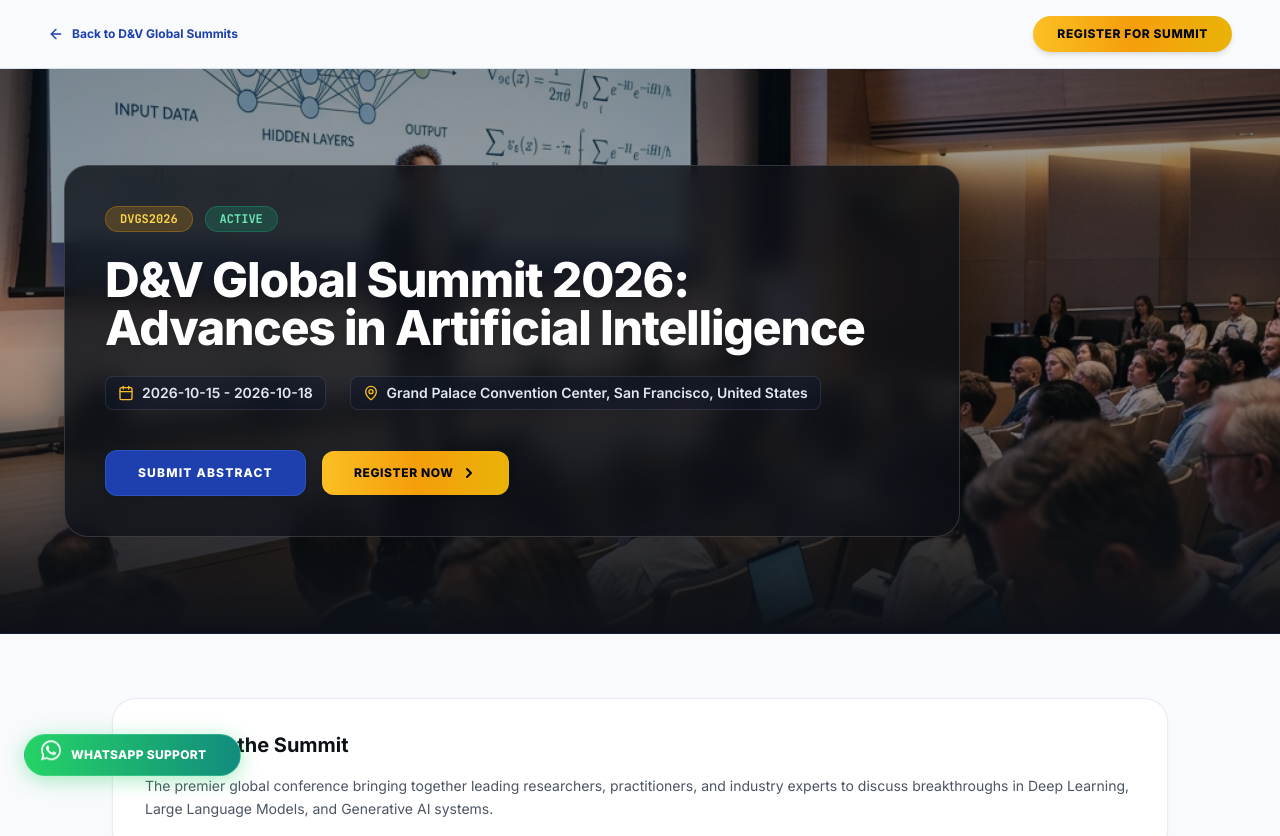
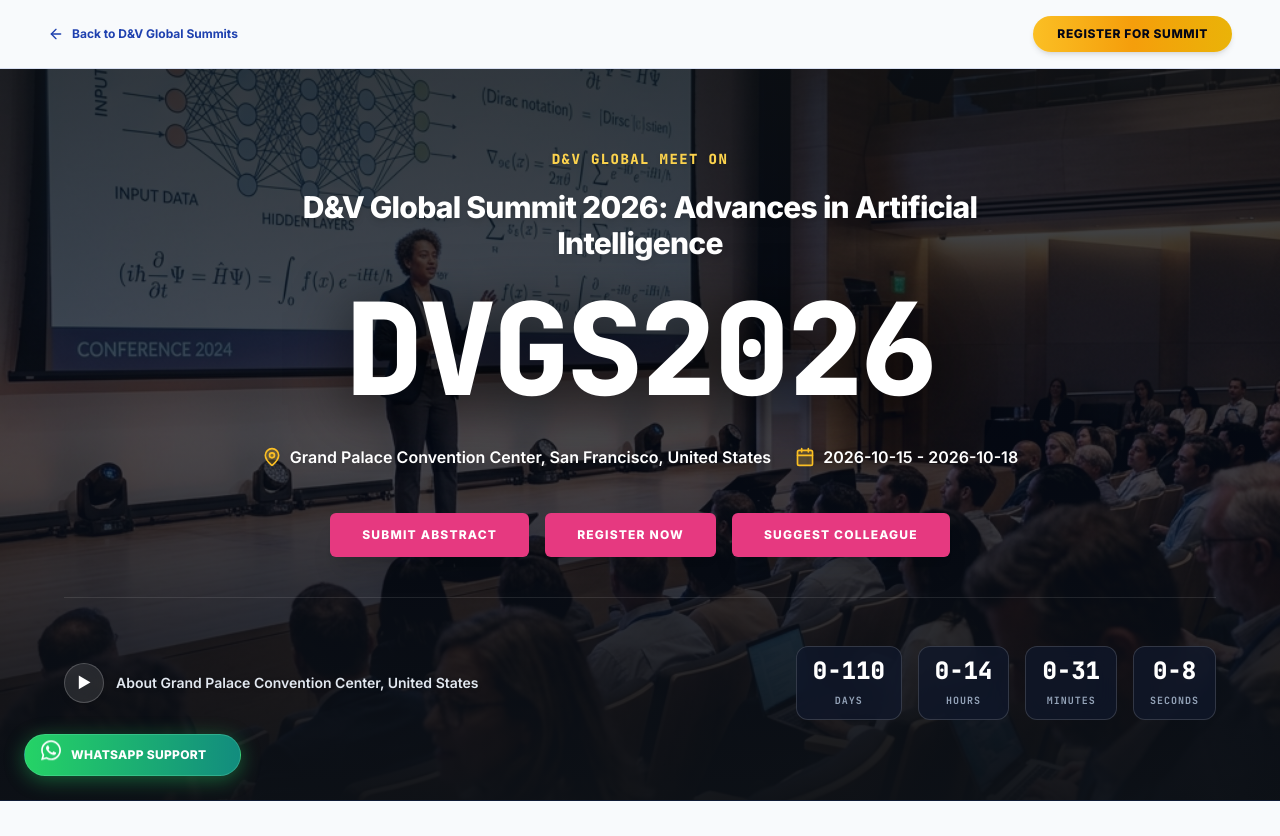
Before and after one commit to balliparavenkat-crypto/admin, a Next.js app: page /summits/1 in a window 1280 px wide. Shown: the top 836 px of the page. Built offline with nearby package versions, Linux system fonts and the light colour scheme; no server answers.

Commit message:
Redesign summit hero section to match exact reference image with full-bleed background, acronym typography, action buttons, and countdown timer

```diff
--- a/app/summits/[id]/page.tsx
+++ b/app/summits/[id]/page.tsx
@@ -113,61 +113,95 @@ export default function PublicSummitDetailPage() {
         </Link>
       </nav>
 
-      {/* Hero Banner */}
-      <div className="relative text-white py-16 md:py-24 px-6 md:px-12 border-b border-[#1E40AF]/20 overflow-hidden bg-[#0D1117]">
-        {/* Visible Background Banner Image */}
+      {/* Full-Bleed Hero Banner */}
+      <div className="relative text-white min-h-[560px] py-20 px-6 md:px-12 border-b border-[#1E40AF]/20 overflow-hidden bg-[#0D1117] flex flex-col justify-center items-center text-center">
+        {/* Visible Full-Bleed Background Image */}
         <img
           src={summit.bannerUrl || (String(summit.id) === "2" ? "/images/clean_energy_summit.png" : String(summit.id) === "3" ? "/images/biomedicine_congress.png" : "/images/ai_quantum_summit.png")}
           alt={summit.title}
-          className="absolute inset-0 w-full h-full object-cover opacity-90 transition-all duration-700"
+          className="absolute inset-0 w-full h-full object-cover opacity-80 filter brightness-[0.85] contrast-[1.05] transition-all duration-700"
         />
 
-        {/* Subtle Bottom Gradient Overlay for High Image Visibility */}
-        <div className="absolute inset-0 bg-gradient-to-t from-[#0D1117] via-[#0D1117]/25 to-[#0D1117]/40 pointer-events-none" />
+        {/* Translucent Dark Gradient Overlay for Crisp Text Contrast */}
+        <div className="absolute inset-0 bg-gradient-to-b from-[#0D1117]/75 via-[#050B1A]/60 to-[#0D1117]/95 pointer-events-none" />
 
-        {/* Text Container with Frosted Glass Backdrop Panel */}
-        <div className="max-w-6xl mx-auto relative z-10">
-          <div className="max-w-4xl p-8 md:p-10 rounded-3xl bg-[#0D1117]/80 backdrop-blur-md border border-white/15 shadow-2xl space-y-6">
-            <div className="flex flex-wrap items-center gap-3">
-              <span className="px-3.5 py-1 bg-amber-500/20 text-amber-300 font-mono font-bold text-xs rounded-full border border-amber-500/30">
+        {/* Center Hero Content (Overlaying Background Directly) */}
+        <div className="max-w-5xl mx-auto relative z-10 space-y-5 flex flex-col items-center">
+          <span className="text-xs md:text-sm font-extrabold uppercase tracking-widest text-amber-300 font-mono drop-shadow">
+            D&V Global Meet on
+          </span>
+
+          <h2 className="text-xl md:text-3xl font-extrabold text-white tracking-tight max-w-3xl drop-shadow-md">
+            {summit.title}
+          </h2>
+
+          <h1 className="text-6xl md:text-8xl lg:text-9xl font-black uppercase tracking-tight text-white drop-shadow-[0_10px_30px_rgba(0,0,0,0.9)] font-mono py-1">
             {summit.acronym || "DVGS2026"}
+          </h1>
+
+          {/* Location & Date Bar */}
+          <div className="flex flex-wrap items-center justify-center gap-6 text-sm md:text-base font-semibold text-white drop-shadow-md pt-2">
+            <span className="flex items-center gap-2">
+              <MapPin className="w-5 h-5 text-amber-400 fill-amber-400/20" />
+              {summit.venueName ? `${summit.venueName}, ` : ""}{summit.city}, {summit.country}
             </span>
-              <span className="px-3.5 py-1 bg-emerald-500/20 text-emerald-300 font-mono font-bold text-xs rounded-full border border-emerald-500/30 uppercase">
-                {summit.status || "Registration Open"}
+            <span className="flex items-center gap-2">
+              <Calendar className="w-5 h-5 text-amber-400 fill-amber-400/20" />
+              {summit.startDate?.substring(0, 10)} - {summit.endDate?.substring(0, 10)}
             </span>
           </div>
 
-            <h1 className="text-3xl md:text-5xl font-extrabold tracking-tight leading-tight text-white drop-shadow-md">
-              {summit.title}
-            </h1>
-
-            <div className="flex flex-wrap gap-6 text-sm text-slate-200 font-semibold">
-              <span className="flex items-center gap-2 bg-slate-900/50 px-3 py-1.5 rounded-lg border border-white/10">
-                <Calendar className="w-4 h-4 text-amber-400" />
-                {summit.startDate?.substring(0, 10)} - {summit.endDate?.substring(0, 10)}
-              </span>
-              <span className="flex items-center gap-2 bg-slate-900/50 px-3 py-1.5 rounded-lg border border-white/10">
-                <MapPin className="w-4 h-4 text-amber-400" />
-                {summit.venueName ? `${summit.venueName}, ` : ""}{summit.city}, {summit.country}
-              </span>
-            </div>
-
-            <div className="pt-4 flex flex-wrap items-center gap-4">
-              {/* Project Theme SUBMIT ABSTRACT Button */}
+          {/* Action Buttons Row */}
+          <div className="pt-6 flex flex-wrap items-center justify-center gap-4">
             <Link
               href="/submit-abstract"
-                className="px-8 py-3.5 bg-[#1E40AF] hover:bg-blue-800 text-white font-extrabold text-xs uppercase tracking-widest rounded-xl shadow-lg border border-blue-400/20 hover:scale-[1.02] transition duration-300 cursor-pointer"
+              className="px-8 py-3.5 bg-[#E63980] hover:bg-[#D0286F] text-white font-extrabold text-xs uppercase tracking-widest rounded-md shadow-xl hover:scale-105 transition duration-300 cursor-pointer"
             >
               SUBMIT ABSTRACT
             </Link>
 
-              {/* Golden Amber REGISTER NOW > Button */}
             <Link
               href="/register"
-                className="px-8 py-3.5 bg-gradient-to-r from-amber-400 via-amber-500 to-yellow-500 text-slate-950 font-extrabold text-xs uppercase tracking-wider rounded-xl shadow-lg hover:scale-[1.02] transition duration-300 flex items-center gap-2"
+              className="px-8 py-3.5 bg-[#E63980] hover:bg-[#D0286F] text-white font-extrabold text-xs uppercase tracking-widest rounded-md shadow-xl hover:scale-105 transition duration-300 cursor-pointer"
             >
-                REGISTER NOW <ChevronRight className="w-4 h-4 stroke-[3]" />
+              REGISTER NOW
             </Link>
+
+            <Link
+              href="/contact"
+              className="px-8 py-3.5 bg-[#E63980] hover:bg-[#D0286F] text-white font-extrabold text-xs uppercase tracking-widest rounded-md shadow-xl hover:scale-105 transition duration-300 cursor-pointer"
+            >
+              SUGGEST COLLEAGUE
+            </Link>
+          </div>
+        </div>
+
+        {/* Bottom Bar: Venue Badge & Countdown Timer */}
+        <div className="w-full max-w-6xl mx-auto pt-12 relative z-10 flex flex-wrap items-center justify-between gap-6 border-t border-white/10 mt-10">
+          <div className="flex items-center gap-3 text-xs md:text-sm font-semibold text-slate-200">
+            <div className="w-10 h-10 rounded-full bg-white/10 backdrop-blur-md flex items-center justify-center border border-white/20 text-white shadow-md">
+              ▶
+            </div>
+            <span className="drop-shadow">About {summit.venueName || summit.city}, {summit.country}</span>
+          </div>
+
+          {/* Countdown Timer Blocks */}
+          <div className="flex items-center gap-4 text-center font-mono">
+            <div className="px-4 py-2 bg-slate-900/80 backdrop-blur-md rounded-xl border border-white/15">
+              <span className="text-xl md:text-2xl font-black text-white block">0-110</span>
+              <span className="text-[10px] uppercase text-slate-400 font-bold tracking-widest">DAYS</span>
+            </div>
+            <div className="px-4 py-2 bg-slate-900/80 backdrop-blur-md rounded-xl border border-white/15">
+              <span className="text-xl md:text-2xl font-black text-white block">0-14</span>
+              <span className="text-[10px] uppercase text-slate-400 font-bold tracking-widest">HOURS</span>
+            </div>
+            <div className="px-4 py-2 bg-slate-900/80 backdrop-blur-md rounded-xl border border-white/15">
+              <span className="text-xl md:text-2xl font-black text-white block">0-31</span>
+              <span className="text-[10px] uppercase text-slate-400 font-bold tracking-widest">MINUTES</span>
+            </div>
+            <div className="px-4 py-2 bg-slate-900/80 backdrop-blur-md rounded-xl border border-white/15">
+              <span className="text-xl md:text-2xl font-black text-white block">0-8</span>
+              <span className="text-[10px] uppercase text-slate-400 font-bold tracking-widest">SECONDS</span>
             </div>
           </div>
         </div>
```
Also changed, not shown: 1 other file (tests, documents, lock files or other folders). Lines whose indentation alone changed are shown as unchanged.
